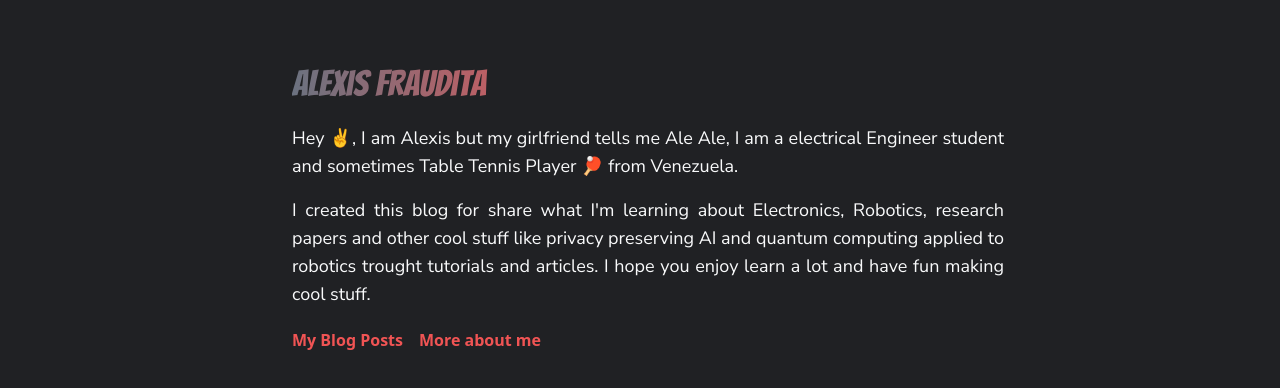
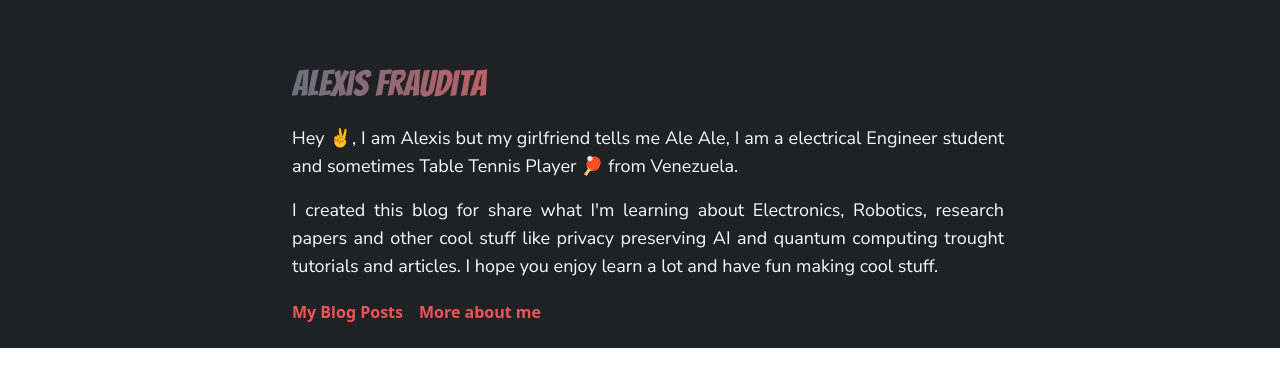
Before and after one commit to alefram/Alefram.github.io, a Next.js app: page / in a window 1280 px wide. Shown: the top 388 px of the page. Built offline with nearby package versions, Linux system fonts and the light colour scheme.

Commit message:
update home

```diff
--- a/pages/index.jsx
+++ b/pages/index.jsx
@@ -3,7 +3,7 @@ import Link from 'next/link';
 
 const Home = () => {
   return (
-    <div className="bg-background p-6 lg:h-screen">
+    <div className="bg-background p-6">
       <Head>
         <title>Ale ale Blog</title>
         <meta name="viewport" content="initial-scale=1.0, width=device-width" key="viewport" />
@@ -21,10 +21,10 @@ const Home = () => {
               Hey &#9996;, I am Alexis but my girlfriend tells me Ale Ale, I am a electrical Engineer student and sometimes Table Tennis Player &#127955; from Venezuela.
             </p>
             <p>
-              I created this blog for share what I'm learning about Electronics, Robotics, research papers and other cool stuff like privacy preserving AI and quantum computing applied to robotics trought tutorials and articles. I hope you enjoy learn a lot and have fun making cool stuff.
+              I created this blog for share what I'm learning about Electronics, Robotics, research papers and other cool stuff like privacy preserving AI and quantum computing trought tutorials and articles. I hope you enjoy learn a lot and have fun making cool stuff.
             </p>
           </div>
-          <div className=" flex flex-wrap mt-5 space-x-4 text-supertext font-bold">
+          <div className="flex flex-wrap mt-5 space-x-4 text-supertext font-bold">
             <Link href="/Posts">
               <a>My Blog Posts</a>
             </Link>
```
